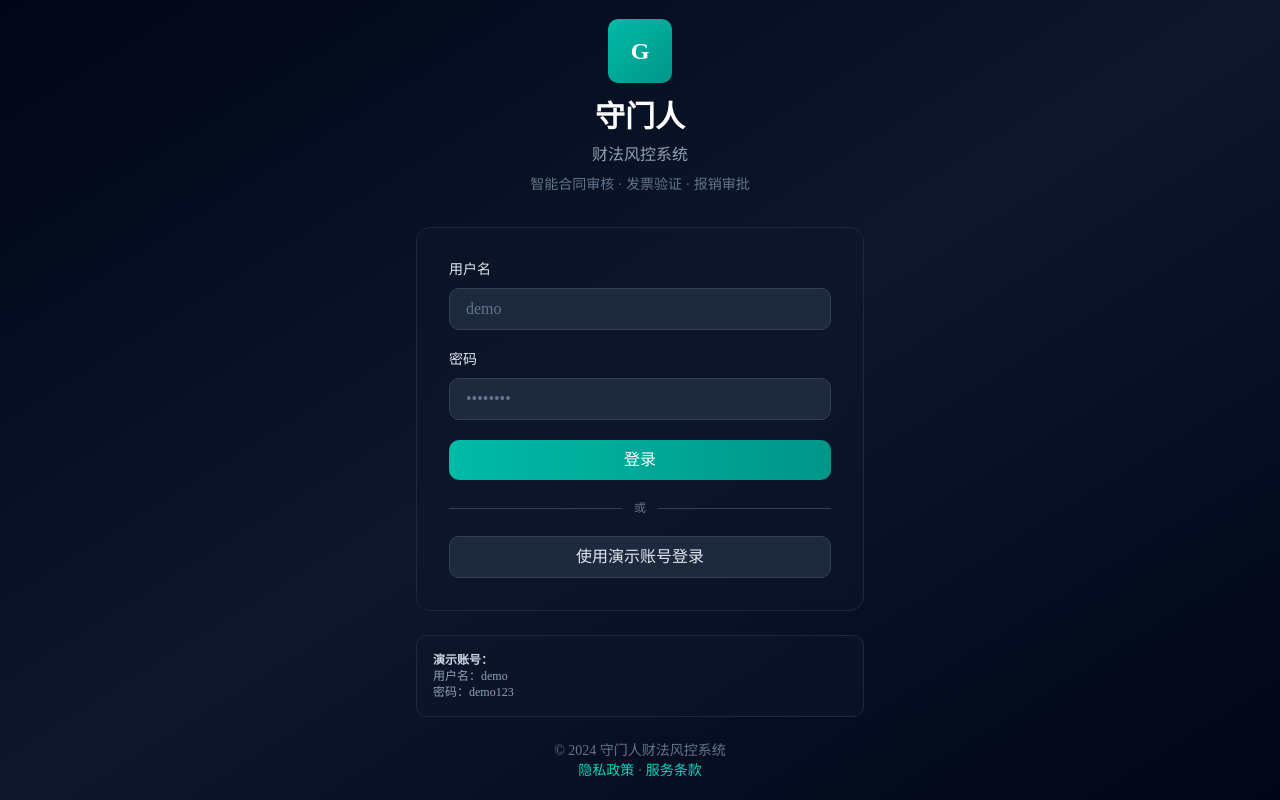
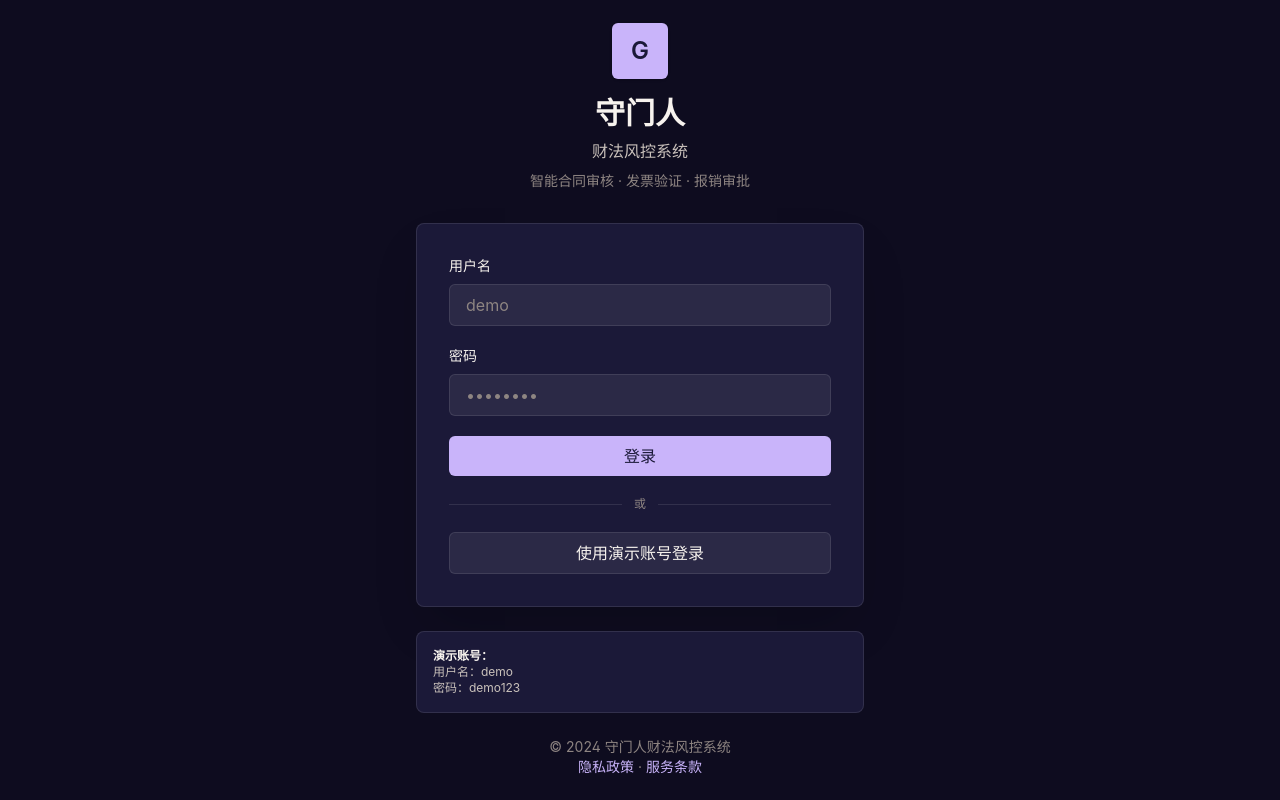
Before and after one commit to pleasureswx123/gatekeeper, a Next.js app: page /login in a window 1280 px wide. Built offline with nearby package versions, Linux system fonts and the light colour scheme; no server answers.

Commit message:
套用 Superhuman 风格主题

```diff
--- a/app/globals.css
+++ b/app/globals.css
@@ -4,78 +4,78 @@
 @custom-variant dark (&:is(.dark *));
 
 :root {
-  --background: oklch(0.12 0 0);
-  --foreground: oklch(0.95 0 0);
-  --card: oklch(0.18 0 0);
-  --card-foreground: oklch(0.95 0 0);
-  --popover: oklch(0.18 0 0);
-  --popover-foreground: oklch(0.95 0 0);
-  --primary: oklch(0.56 0.18 142.5);
-  --primary-foreground: oklch(0.12 0 0);
-  --secondary: oklch(0.24 0 0);
-  --secondary-foreground: oklch(0.95 0 0);
-  --muted: oklch(0.32 0 0);
-  --muted-foreground: oklch(0.65 0 0);
-  --accent: oklch(0.56 0.18 142.5);
-  --accent-foreground: oklch(0.12 0 0);
-  --destructive: oklch(0.55 0.2 15);
-  --destructive-foreground: oklch(0.95 0 0);
-  --border: oklch(0.24 0 0);
-  --input: oklch(0.18 0 0);
-  --ring: oklch(0.56 0.18 142.5);
-  --chart-1: oklch(0.56 0.18 142.5);
-  --chart-2: oklch(0.65 0.16 280);
-  --chart-3: oklch(0.60 0.19 45);
-  --chart-4: oklch(0.58 0.15 200);
-  --chart-5: oklch(0.55 0.17 25);
-  --radius: 0.625rem;
-  --sidebar: oklch(0.15 0 0);
-  --sidebar-foreground: oklch(0.95 0 0);
-  --sidebar-primary: oklch(0.56 0.18 142.5);
-  --sidebar-primary-foreground: oklch(0.12 0 0);
-  --sidebar-accent: oklch(0.24 0 0);
-  --sidebar-accent-foreground: oklch(0.95 0 0);
-  --sidebar-border: oklch(0.24 0 0);
-  --sidebar-ring: oklch(0.56 0.18 142.5);
+  --background: #fafaf8;
+  --foreground: #292827;
+  --card: #ffffff;
+  --card-foreground: #292827;
+  --popover: #ffffff;
+  --popover-foreground: #292827;
+  --primary: #1b1938;
+  --primary-foreground: #ffffff;
+  --secondary: #f2efe9;
+  --secondary-foreground: #292827;
+  --muted: #f0ede6;
+  --muted-foreground: #73706d;
+  --accent: #c9b4fa;
+  --accent-foreground: #1b1938;
+  --destructive: #c2413a;
+  --destructive-foreground: #ffffff;
+  --border: #e8e4dd;
+  --input: #ded8ce;
+  --ring: #8f74d9;
+  --chart-1: #1b1938;
+  --chart-2: #155555;
+  --chart-3: #c9b4fa;
+  --chart-4: #9b6a34;
+  --chart-5: #54706b;
+  --radius: 0.5rem;
+  --sidebar: #1b1938;
+  --sidebar-foreground: #f7f3ee;
+  --sidebar-primary: #c9b4fa;
+  --sidebar-primary-foreground: #1b1938;
+  --sidebar-accent: #c9b4fa;
+  --sidebar-accent-foreground: #1b1938;
+  --sidebar-border: rgba(255, 255, 255, 0.12);
+  --sidebar-ring: #c9b4fa;
 }
 
 .dark {
-  --background: oklch(0.12 0 0);
-  --foreground: oklch(0.95 0 0);
-  --card: oklch(0.18 0 0);
-  --card-foreground: oklch(0.95 0 0);
-  --popover: oklch(0.18 0 0);
-  --popover-foreground: oklch(0.95 0 0);
-  --primary: oklch(0.56 0.18 142.5);
-  --primary-foreground: oklch(0.12 0 0);
-  --secondary: oklch(0.24 0 0);
-  --secondary-foreground: oklch(0.95 0 0);
-  --muted: oklch(0.32 0 0);
-  --muted-foreground: oklch(0.65 0 0);
-  --accent: oklch(0.56 0.18 142.5);
-  --accent-foreground: oklch(0.12 0 0);
-  --destructive: oklch(0.55 0.2 15);
-  --destructive-foreground: oklch(0.95 0 0);
-  --border: oklch(0.24 0 0);
-  --input: oklch(0.18 0 0);
-  --ring: oklch(0.56 0.18 142.5);
-  --chart-1: oklch(0.56 0.18 142.5);
-  --chart-2: oklch(0.65 0.16 280);
-  --chart-3: oklch(0.60 0.19 45);
-  --chart-4: oklch(0.58 0.15 200);
-  --chart-5: oklch(0.55 0.17 25);
-  --sidebar: oklch(0.15 0 0);
-  --sidebar-foreground: oklch(0.95 0 0);
-  --sidebar-primary: oklch(0.56 0.18 142.5);
-  --sidebar-primary-foreground: oklch(0.12 0 0);
-  --sidebar-accent: oklch(0.24 0 0);
-  --sidebar-accent-foreground: oklch(0.95 0 0);
-  --sidebar-border: oklch(0.24 0 0);
-  --sidebar-ring: oklch(0.56 0.18 142.5);
+  --background: #0e0c1f;
+  --foreground: #f7f3ee;
+  --card: #1b1938;
+  --card-foreground: #f7f3ee;
+  --popover: #1b1938;
+  --popover-foreground: #f7f3ee;
+  --primary: #c9b4fa;
+  --primary-foreground: #1b1938;
+  --secondary: #29264d;
+  --secondary-foreground: #f7f3ee;
+  --muted: #29264d;
+  --muted-foreground: #b8b0aa;
+  --accent: #155555;
+  --accent-foreground: #ffffff;
+  --destructive: #f87171;
+  --destructive-foreground: #1b1938;
+  --border: rgba(255, 255, 255, 0.14);
+  --input: rgba(255, 255, 255, 0.16);
+  --ring: #c9b4fa;
+  --chart-1: #c9b4fa;
+  --chart-2: #7ac8bd;
+  --chart-3: #f0c987;
+  --chart-4: #f09a8d;
+  --chart-5: #8ba1ff;
+  --sidebar: #1b1938;
+  --sidebar-foreground: #f7f3ee;
+  --sidebar-primary: #c9b4fa;
+  --sidebar-primary-foreground: #1b1938;
+  --sidebar-accent: #c9b4fa;
+  --sidebar-accent-foreground: #1b1938;
+  --sidebar-border: rgba(255, 255, 255, 0.12);
+  --sidebar-ring: #c9b4fa;
 }
 
 @theme inline {
-  --font-sans: 'Geist', 'Geist Fallback';
+  --font-sans: 'Inter', 'Geist', 'Geist Fallback', system-ui, sans-serif;
   --font-mono: 'Geist Mono', 'Geist Mono Fallback';
   --color-background: var(--background);
   --color-foreground: var(--foreground);
@@ -121,5 +121,15 @@
   }
   body {
     @apply bg-background text-foreground;
+    font-feature-settings: 'cv02', 'cv03', 'cv04', 'cv11';
+    letter-spacing: 0;
+  }
+  ::selection {
+    background: color-mix(in srgb, var(--accent) 55%, transparent);
+    color: var(--accent-foreground);
+  }
+  button,
+  a {
+    letter-spacing: 0;
   }
 }
--- a/app/login/page.tsx
+++ b/app/login/page.tsx
@@ -52,24 +52,24 @@ export default function LoginPage() {
   };
 
   return (
-    <div className="min-h-screen bg-gradient-to-br from-slate-950 via-slate-900 to-slate-950 flex items-center justify-center p-4">
+    <div className="min-h-screen bg-[#0e0c1f] flex items-center justify-center p-4">
       <div className="w-full max-w-md">
         {/* 品牌区域 */}
         <div className="mb-8 text-center">
-          <div className="inline-flex items-center justify-center w-16 h-16 rounded-lg bg-gradient-to-br from-teal-500 to-teal-600 mb-4">
-            <span className="text-2xl font-bold text-white">G</span>
+          <div className="inline-flex items-center justify-center w-14 h-14 rounded-md bg-[#c9b4fa] mb-4 shadow-sm">
+            <span className="text-2xl font-semibold text-[#1b1938]">G</span>
           </div>
-          <h1 className="text-3xl font-bold text-white mb-2">守门人</h1>
-          <p className="text-slate-400">财法风控系统</p>
-          <p className="text-slate-500 text-sm mt-2">智能合同审核 · 发票验证 · 报销审批</p>
+          <h1 className="text-3xl font-semibold text-[#f7f3ee] mb-2">守门人</h1>
+          <p className="text-[#c9c1bb]">财法风控系统</p>
+          <p className="text-[#8e8582] text-sm mt-2">智能合同审核 · 发票验证 · 报销审批</p>
         </div>
 
         {/* 登录卡片 */}
-        <div className="bg-slate-900/50 border border-slate-800 rounded-xl p-8 backdrop-blur-sm">
+        <div className="bg-[#1b1938] border border-white/10 rounded-lg p-8 shadow-2xl shadow-black/20">
           <form onSubmit={handleLogin} className="space-y-5">
             {/* 邮箱输入 */}
             <div>
-              <label className="block text-sm font-medium text-slate-200 mb-2">
+              <label className="block text-sm font-medium text-[#f7f3ee] mb-2">
                 用户名
               </label>
               <input
@@ -77,14 +77,14 @@ export default function LoginPage() {
                 value={username}
                 onChange={(e) => setUsername(e.target.value)}
                 placeholder="demo"
-                className="w-full px-4 py-2 bg-slate-800 border border-slate-700 rounded-lg text-white placeholder-slate-500 focus:outline-none focus:border-teal-500 focus:ring-1 focus:ring-teal-500 transition"
+                className="w-full px-4 py-2 bg-white/[0.07] border border-white/10 rounded-md text-[#f7f3ee] placeholder-[#8e8582] focus:outline-none focus:border-[#c9b4fa] focus:ring-1 focus:ring-[#c9b4fa] transition"
                 required
               />
             </div>
 
             {/* 密码输入 */}
             <div>
-              <label className="block text-sm font-medium text-slate-200 mb-2">
+              <label className="block text-sm font-medium text-[#f7f3ee] mb-2">
                 密码
               </label>
               <input
@@ -92,14 +92,14 @@ export default function LoginPage() {
                 value={password}
                 onChange={(e) => setPassword(e.target.value)}
                 placeholder="••••••••"
-                className="w-full px-4 py-2 bg-slate-800 border border-slate-700 rounded-lg text-white placeholder-slate-500 focus:outline-none focus:border-teal-500 focus:ring-1 focus:ring-teal-500 transition"
+                className="w-full px-4 py-2 bg-white/[0.07] border border-white/10 rounded-md text-[#f7f3ee] placeholder-[#8e8582] focus:outline-none focus:border-[#c9b4fa] focus:ring-1 focus:ring-[#c9b4fa] transition"
                 required
               />
             </div>
 
             {/* 错误提示 */}
             {error && (
-              <div className="p-3 bg-red-500/10 border border-red-500/30 rounded-lg text-red-400 text-sm">
+              <div className="p-3 bg-red-500/10 border border-red-400/30 rounded-md text-red-200 text-sm">
                 {error}
               </div>
             )}
@@ -108,7 +108,7 @@ export default function LoginPage() {
             <button
               type="submit"
               disabled={isLoading}
-              className="w-full py-2 px-4 bg-gradient-to-r from-teal-500 to-teal-600 hover:from-teal-600 hover:to-teal-700 text-white font-medium rounded-lg transition flex items-center justify-center gap-2 disabled:opacity-50 disabled:cursor-not-allowed"
+              className="w-full py-2 px-4 bg-[#c9b4fa] hover:bg-[#d7c7ff] text-[#1b1938] font-medium rounded-md transition flex items-center justify-center gap-2 disabled:opacity-50 disabled:cursor-not-allowed"
             >
               {isLoading && <Loader2 className="w-4 h-4 animate-spin" />}
               {isLoading ? '登录中...' : '登录'}
@@ -117,36 +117,36 @@ export default function LoginPage() {
 
           {/* 分隔线 */}
           <div className="my-5 flex items-center gap-3">
-            <div className="flex-1 h-px bg-slate-700"></div>
-            <span className="text-xs text-slate-500">或</span>
-            <div className="flex-1 h-px bg-slate-700"></div>
+            <div className="flex-1 h-px bg-white/10"></div>
+            <span className="text-xs text-[#8e8582]">或</span>
+            <div className="flex-1 h-px bg-white/10"></div>
           </div>
 
           {/* 演示登录 */}
           <button
             onClick={handleDemoLogin}
             disabled={isLoading}
-            className="w-full py-2 px-4 bg-slate-800 hover:bg-slate-700 border border-slate-700 text-slate-200 font-medium rounded-lg transition disabled:opacity-50 disabled:cursor-not-allowed"
+            className="w-full py-2 px-4 bg-white/[0.07] hover:bg-white/[0.11] border border-white/10 text-[#f7f3ee] font-medium rounded-md transition disabled:opacity-50 disabled:cursor-not-allowed"
           >
             {isLoading ? '加载中...' : '使用演示账号登录'}
           </button>
         </div>
 
         {/* 信息提示 */}
-        <div className="mt-6 p-4 bg-slate-900/50 border border-slate-800 rounded-lg">
-          <p className="text-xs text-slate-400">
-            <span className="font-semibold text-slate-300">演示账号：</span><br/>
+        <div className="mt-6 p-4 bg-[#1b1938] border border-white/10 rounded-lg">
+          <p className="text-xs text-[#c9c1bb]">
+            <span className="font-semibold text-[#f7f3ee]">演示账号：</span><br/>
             用户名：demo<br/>
             密码：demo123
           </p>
         </div>
 
         {/* 底部链接 */}
-        <div className="mt-6 text-center text-sm text-slate-500">
+        <div className="mt-6 text-center text-sm text-[#8e8582]">
           <p>
             © 2024 守门人财法风控系统<br/>
-            <a href="#" className="text-teal-400 hover:text-teal-300 transition">隐私政策</a> ·
-            <a href="#" className="text-teal-400 hover:text-teal-300 transition"> 服务条款</a>
+            <a href="#" className="text-[#c9b4fa] hover:text-[#d7c7ff] transition">隐私政策</a> ·
+            <a href="#" className="text-[#c9b4fa] hover:text-[#d7c7ff] transition"> 服务条款</a>
           </p>
         </div>
       </div>
```
Also changed, not shown: components/Navigation.tsx (+75 -57 lines).
